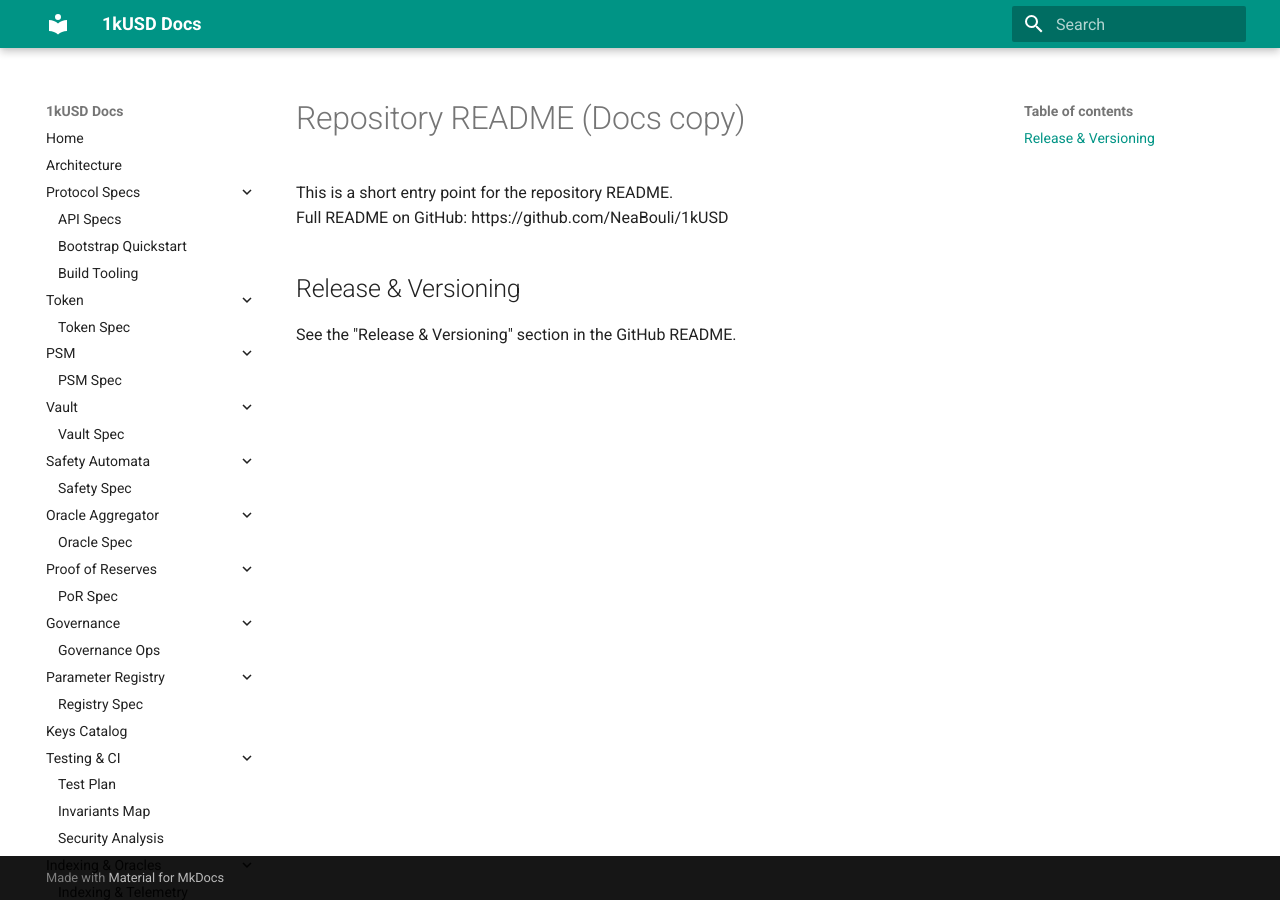
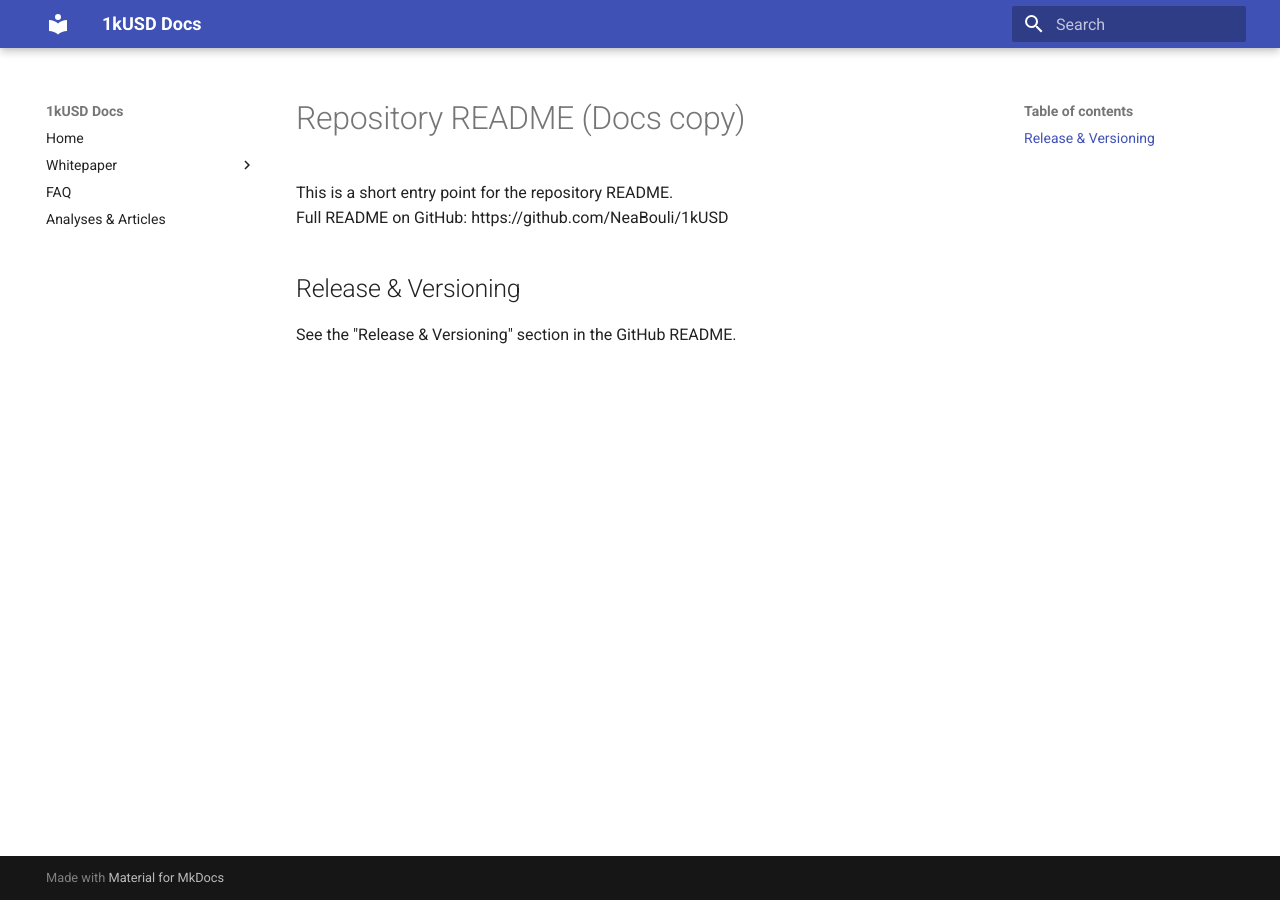
Before and after one commit to NeaBouli/1kUSD, an MkDocs documentation site: the page built from docs/README.md, in a window 1280 px wide. Built offline with MkDocs 1.6.1 and Material for MkDocs 9.7.7, drawn with Linux system fonts in a browser that asks for light colours.

```diff
--- a/mkdocs.yml
+++ b/mkdocs.yml
@@ -1,52 +1,14 @@
 site_name: 1kUSD Docs
 theme:
   name: material
-  palette:
-    primary: teal
-    accent: cyan
-  features:
-    - navigation.expand
-    - navigation.instant
-    - content.code.annotate
 
 nav:
   - Home: index.md
-  - Architecture: ARCHITEKTUR.md
-  - Protocol Specs:
-      - API Specs: API_SPECS.md
-      - Bootstrap Quickstart: BOOTSTRAP_QUICKSTART.md
-      - Build Tooling: BUILD_TOOLING.md
-  - Token:
-      - Token Spec: specs/TOKEN_SPEC.md
-  - PSM:
-      - PSM Spec: specs/PSM_SPEC.md
-  - Vault:
-      - Vault Spec: specs/COLLATERAL_VAULT_SPEC.md
-  - Safety Automata:
-      - Safety Spec: specs/SAFETY_AUTOMATA_SPEC.md
-  - Oracle Aggregator:
-      - Oracle Spec: specs/ORACLE_AGGREGATOR_SPEC.md
-  - Proof of Reserves:
-      - PoR Spec: specs/PROOF_OF_RESERVES_SPEC.md
-  - Governance:
-      - Governance Ops: GOVERNANCE_OPS.md
-  - Parameter Registry:
-      - Registry Spec: PARAMETER_KEYS.md
-  - Keys Catalog: PARAM_KEYS_CANON.md
-  - Testing & CI:
-      - Test Plan: testing/TESTPLAN.md
-      - Invariants Map: testing/FORMAL_INVARIANTS_MAP.md
-      - Security Analysis: testing/SECURITY_ANALYSIS.md
-  - Indexing & Oracles:
-      - Indexing & Telemetry: indexer/INDEXING_TELEMETRY.md
-      - Oracle Adapters: ORACLE_ADAPTERS.md
-      - AutoConverter Router: converter/AUTOCONVERTER_ROUTER.md
-      - DEX Integration: integrations/DEX_INTEGRATION.md
   - Whitepaper:
       - Deutsch: whitepaper/WHITEPAPER_1kUSD_DE.md
       - English: whitepaper/WHITEPAPER_1kUSD_EN.md
   - FAQ: FAQ.md
-  - "Analyses & Articles": ANALYSIS_KASPA_STABLECOINS.md
+  - Analyses & Articles: ANALYSIS_KASPA_STABLECOINS.md
 
 markdown_extensions:
   - toc:
```
